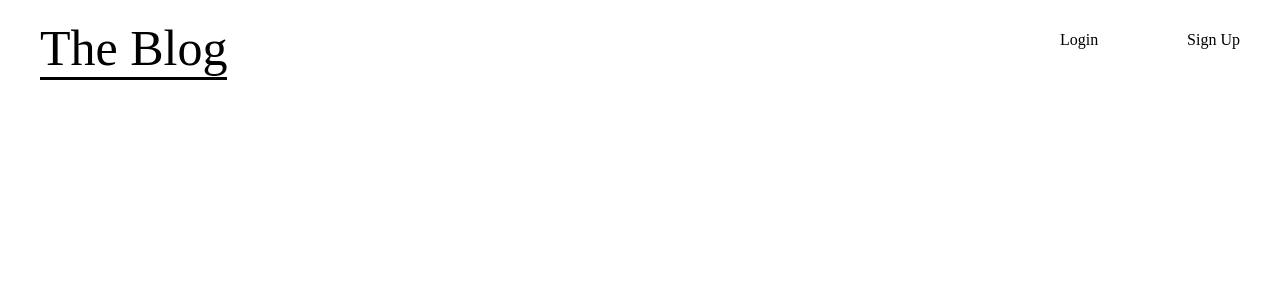
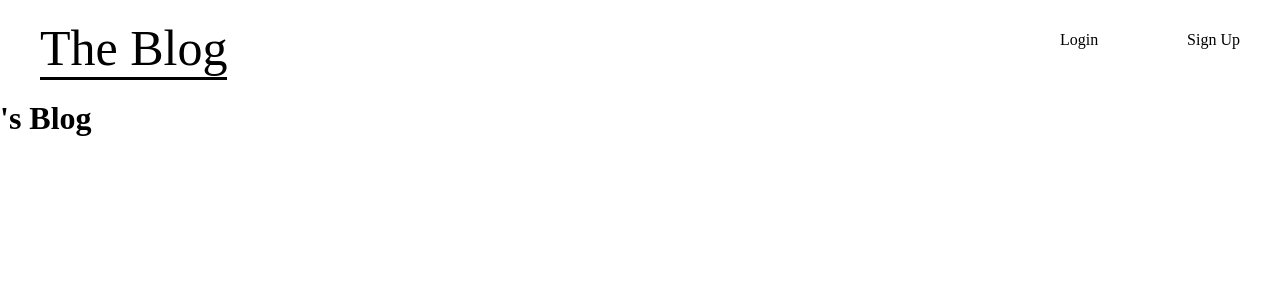
Before and after one commit to E-Kittle/the_blog, a React (Create React App) app: page /profile/1 in a window 1280 px wide. Shown: the top 300 px of the page. Built offline with nearby package versions, Linux system fonts and the light colour scheme.

Commit message:
Added additional Components and began working on UserProfile component

```diff
--- a/src/App.js
+++ b/src/App.js
@@ -3,6 +3,7 @@ import Post from './components/Post';
 import Nav from './components/Nav';
 import Login from './components/Login';
 import SignUp from './components/SignUp';
+import UserProfile from './components/UserProfile';
 import { BrowserRouter as Router, Switch, Route } from 'react-router-dom';
 import React, { useEffect, useState } from 'react';
 import { authenticateUser } from './services/auth.service'
@@ -21,6 +22,7 @@ function App() {
 
 
   const [currentUser, setCurrentUser] = useState({
+    id: '',
     username: '',
     email: '',
     admin: false
@@ -29,15 +31,18 @@ function App() {
   // Sets the currentUser following the API call in useEffect hook
   const setUser = (user) => {
     setCurrentUser({
+      id: user.id,
       username: user.username,
       email: user.email,
       admin: user.admin
     })
+    console.log('setuser')
   };
 
   // Triggered when logout is selected in the nav element
   const logoutUser = () => {
     setCurrentUser({
+      id: '',
       username: '',
       email: '',
       admin: false
@@ -46,23 +51,30 @@ function App() {
 
   useEffect(() => {
       authenticateUser(setUser);
+
   }, [])
 
   // When a user selects a specific route, we can either use an outside source to store the posts data
   // or we can call for it from the db within the component...
   return (
     <Router>
-      <Nav logoutUser={logoutUser} currentUser={currentUser}/>
+      <Nav logoutUser={logoutUser} currentUser={currentUser} />
       <div className='app'>
         <Switch>
           <Route path='/' exact component={Home} />
-          <Route path='/post/:id' component={Post} />
+          <Route path='/post/:id'
+            render={(props) => (
+              <Post {...props} currentUser={currentUser} />
+            )} />
           <Route path='/login'
             render={(props) => (
               <Login {...props} setNewUser={setUser} />
             )} />
-
           <Route path='/signup' component={SignUp} />
+          <Route path='/profile/:userid'
+            render={(props) => (
+              <UserProfile {...props} currentUser={currentUser} />
+            )} />
         </Switch>
       </div>
     </Router>
@@ -82,3 +94,18 @@ export default App;
 //2 - Am I making too many API calls for the nav element?
 //  If I can store the data in redux, then I wouldn't have to contantly
 //  pull it. Or I can store it in app.js - but this will constantly be rerendered
+
+// Things to do
+/*
+1 - Add 'new post' section that allows an admin to add a new post
+2 - Add 'view profile' page that allows users to view the user they clicked on,
+      view all of their posts, and view all of their comments
+      Here: the user can edit or delete their comments or manage/delete their posts
+3 - Add 'Manage Post' page for admins - From here they can go to 'new post'
+4 - Add categories and subcategories for posts
+5 - Allow users to sort/filter by subcategories, etc. or sort by date
+6 - Allow multiple pages on homepage for 10+ posts
+7 - Make it pretty
+
+
+*/
--- a/src/components/Comment.js
+++ b/src/components/Comment.js
@@ -6,7 +6,7 @@ const Comment = (props) => {
 
     return (
         <div className='comment-container'>
-            <h2>{comment.name}</h2>
+            {comment.name===undefined ? <h2>Guest</h2> : <h2>{comment.name}</h2>}
             <p>{comment.comment}</p>
             <p>{comment.date.slice(0, 10)}</p>
         </div>
--- a/src/components/Login.js
+++ b/src/components/Login.js
@@ -40,6 +40,9 @@ const Login = (props) => {
                     //Resets the errors state
                     setErrors({ auth: '' });
 
+                    console.log('logging in: ')
+                    console.log(user)
+                    console.log(response.data.user)
                     // Sets the new user in App.js
                     setNewUser(response.data.user);
                     // Redirects the user to the homepage
--- a/src/components/Nav.js
+++ b/src/components/Nav.js
@@ -1,4 +1,4 @@
-import React from 'react';
+import React, { useEffect } from 'react';
 import '../style/style.css';
 import { logout } from '../services/auth.service';
 
@@ -12,6 +12,9 @@ const Nav = (props) => {
         console.log('would logout')
     }
 
+    useEffect(() => {
+        console.log('in nav')
+    }, [])
 
     return (
         <nav>
@@ -27,7 +30,7 @@ const Nav = (props) => {
                     :
                     // Logged in
                     <div className='nav-links'>
-                        <a href='/profile'>View Profile</a>
+                        <a href={`/profile/${currentUser.id}`}>View Profile</a>
                         {/* If admin- display 'New Post' link */}
                         {currentUser.admin? <a href='/createPost'>New Post</a>: null}
                         <button onClick={logoutNav}>Logout</button>
--- a/src/components/Post.js
+++ b/src/components/Post.js
@@ -6,12 +6,15 @@ import { getPost, getComments, postComment } from '../services/user.service';
 
 const Post = (props) => {
 
+    // Destructure props
+    const { currentUser } = props;
+
     // Set state variable for the comments and post for the specific post
     const [comments, setComments] = useState([]);
     const [post, setPost] = useState({ title: '', date: '', content: '' });
 
     // Set state variable for a new comment
-    const [newComment, setNewComment] = useState({ name: '', body: '' })
+    const [newComment, setNewComment] = useState({ name: currentUser.username, body: '' })
 
     // Function to handle user entering a new comment
     const handleChange = (event) => {
@@ -25,13 +28,17 @@ const Post = (props) => {
     const handleSubmit = (event) => {
         //Prevent page refresh
         event.preventDefault();
+        console.log(newComment)
 
         //Send the comment to the database with axios
         postComment(props.match.params.id, newComment.name, newComment.body)
             .then(response => {
-
                 // Clear newComment - This clears the input fields
-                setNewComment({ name: '', body: '' });
+                if (currentUser.username !== '') {
+                    setNewComment({ name: currentUser.username, body: '' });
+                } else {
+                    setNewComment({ name: '', body: '' });
+                }
             })
             .catch(error => {
                 if (error.response.status === 400) {
@@ -47,6 +54,7 @@ const Post = (props) => {
 
     //Hook to grab the current post
     useEffect(() => {
+
         getPost(props.match.params.id)
             .then(response => {
                 setPost(response.data);
@@ -55,17 +63,28 @@ const Post = (props) => {
     }, [props.match.params.id]);
 
 
+    // Effect to set the currentUser.username to the newComment.name state
+    useEffect(() => {
+        if(currentUser.username !== ''){
+            // Set the state
+            setNewComment({
+                name: currentUser.username,
+                body: ''
+            })
+        }
+    }, [currentUser])
+
     // Hook to grab the comment data from the API
     useEffect(() => {
         // New API call is triggered if user submits a new comment
-        if (newComment.name==='' && newComment.body === '') {
+        if ((newComment.name === '' || newComment.name === currentUser.username) && newComment.body === '') {
             getComments(props.match.params.id)
                 .then(response => {
                     setComments(response.data.comments);
                 })
                 .catch(error => console.log(error))
         }
-    }, [newComment, props.match.params.id]);
+    }, [newComment, props.match.params.id, currentUser]);
 
 
     return (
@@ -89,10 +108,18 @@ const Post = (props) => {
 
             {/* Form to add a new post */}
             <form onSubmit={handleSubmit}>
-                <div className='form-element'>
-                    <label htmlFor='name'>Name:</label>
-                    <input id='name' name='name' placeholder='name/username (optional)' value={newComment.name} onChange={handleChange} />
-                </div>
+                {currentUser.username !== '' ?
+                    // user exists
+                    <div className='form-element current-user-label'>
+                        <h4 >{currentUser.username}</h4>
+                    </div>
+                    :
+                    // User doesn't exist
+                    <div className='form-element'>
+                        <label htmlFor='name'>Name:</label>
+                        <input id='name' name='name' placeholder='name/username (optional)' value={newComment.name} onChange={handleChange} />
+                    </div>
+                }
                 <div className='form-element'>
                     <label htmlFor='body'>Comment:</label>
                     <textarea id='body' name='body' required value={newComment.body} onChange={handleChange} />
--- a/src/components/UserProfile.js
+++ b/src/components/UserProfile.js
@@ -1,16 +1,73 @@
-import React from 'react';
+import React, { useState, useEffect } from 'react';
 
 
 const adminTestData = {
-    user: {username: 'monstera', admin: true},
-    posts: [{title: 'Post1', content:'Lots of content for post1', published:true}, {title: 'Post2', content:'Lots of content for post2', published:false}, {title: 'Post3', content:'Lots of content for post3', published:true}],
-    comments: [{comment:'here is a boring comment'}, {comment:'here is a lame comment'}, {comment:"I'm so tired"}, {comment:'API CALLS SUCK'}]
-  };
+  user: { username: 'monstera', admin: true },
+  posts: [{ title: 'Post1', content: 'Lots of content for post1', published: true }, { title: 'Post2', content: 'Lots of content for post2', published: false }, { title: 'Post3', content: 'Lots of content for post3', published: true }],
+  comments: [{ comment: 'here is a boring comment' }, { comment: 'here is a lame comment' }, { comment: "I'm so tired" }, { comment: 'API CALLS SUCK' }]
+};
 
-const UserProfile = () => {
+
+/*
+Plan:
+  grab userid from the url - If it matches currentUser - display props, otherwise API call
+  Make an API call to grab all the users comments
+  Make an API call to grab all of their posts - only if they are an admin
+*/
+
+
+const UserProfile = (props) => {
+
+  // Destructure currentUser
+  const { currentUser } = props;
+
+  // useState for the user, their posts, and their comments
+  const [profileUser, setProfileUser] = useState({ username: '' });
+  const [comments, setComments] = useState([]);
+  const [posts, setPosts] = useState([]);
+
+  // Should make it so guests can't see profiles
+
+  // Tackle after nap
+  // first: display the correct users info
+  // In Testing, check if the current userid matches the searched for user
+  // if matches: Use their id to load the post and comment data - since they are managers also give edit and delete buttons to be implemented later
+  //    Maybe just an 'manage posts' button at the top or bottom of the post section
+  // if it doesn't match, call the API to grab the users data, grab their comments and(?) posts
 
 
 
+
+
+  // useEffect to grab the current user
+  useEffect(() => {
+    console.log('useEffect in UserProfile');
+    if (currentUser.id !== props.match.params.userid) {
+      // Grab the data from the API
+    } else {
+      setProfileUser({ username: currentUser.username });
+    }
+  }, [])
+
+  // Problem: useEffects run at different rates. Current: effects in UserProfile, then effects in App.js, finally effects in Nav.js
+  //By placing currentUser in the JSX it causes this to be run last. New path: App.js, Nav.js, UserProfile.js
+  return (
+    <div className='profile-page-wrapper'>
+      {/* Section for the main profile data */}
+      <div className='profile-wrapper'>
+        <div className='blog-title'>
+          {currentUser.id === props.match.params.userid ? <h1>Your Profile</h1> : <h1>{profileUser.username}'s Blog</h1>}
+        </div>
+      </div>
+
+      {/* Section for their comments */}
+      <div className='comment-section'>
+
+      </div>
+
+
+    </div>
+  )
 }
 
 export default UserProfile;
--- a/src/services/auth.service.js
+++ b/src/services/auth.service.js
@@ -54,6 +54,7 @@ const authenticateUser = (setUser) => {
   if(config.headers !== undefined) {
     axios.get(API_URL+'userAuth', config)
     .then(request => {
+      // console.log(request.data.user);
       // Authentication was successful
       setUser(request.data.user);
     })
```
Also changed, not shown: src/components/ManagePosts.js (added), src/components/NewPost.js (added). Lines whose indentation alone changed are shown as unchanged.
